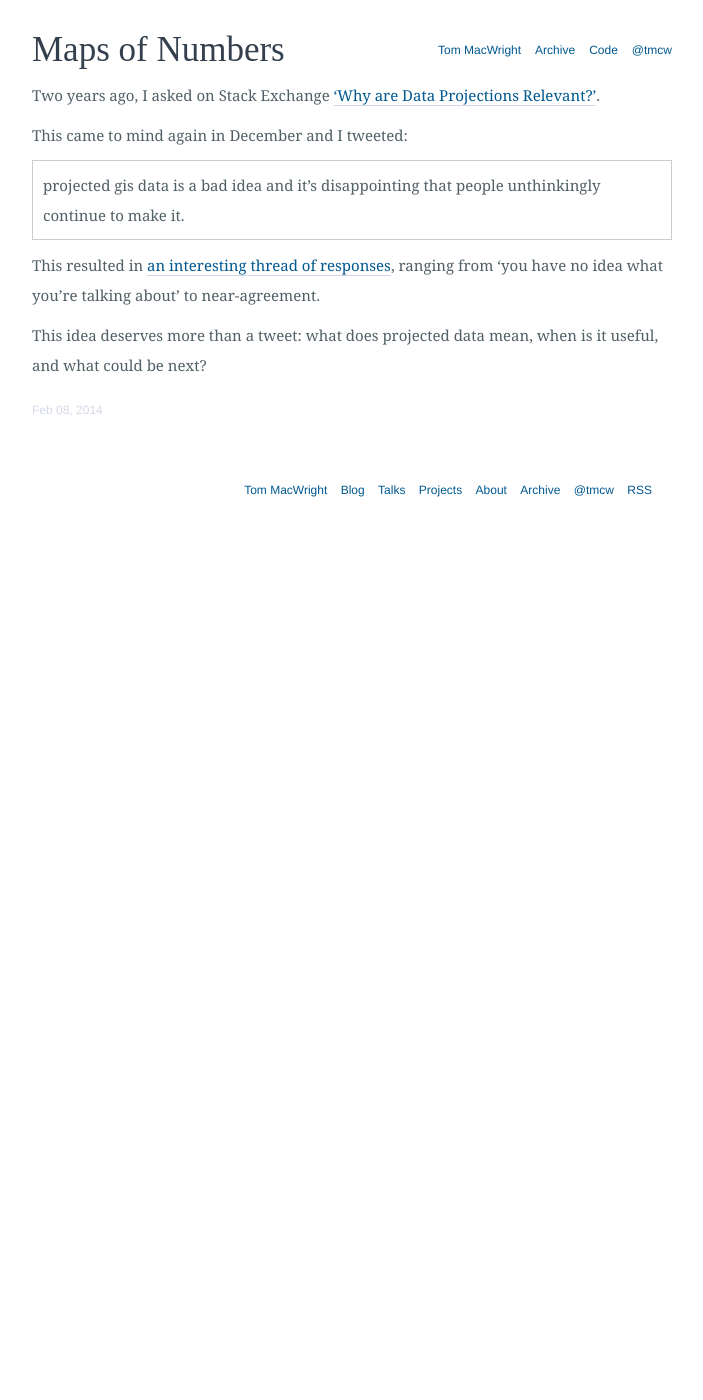
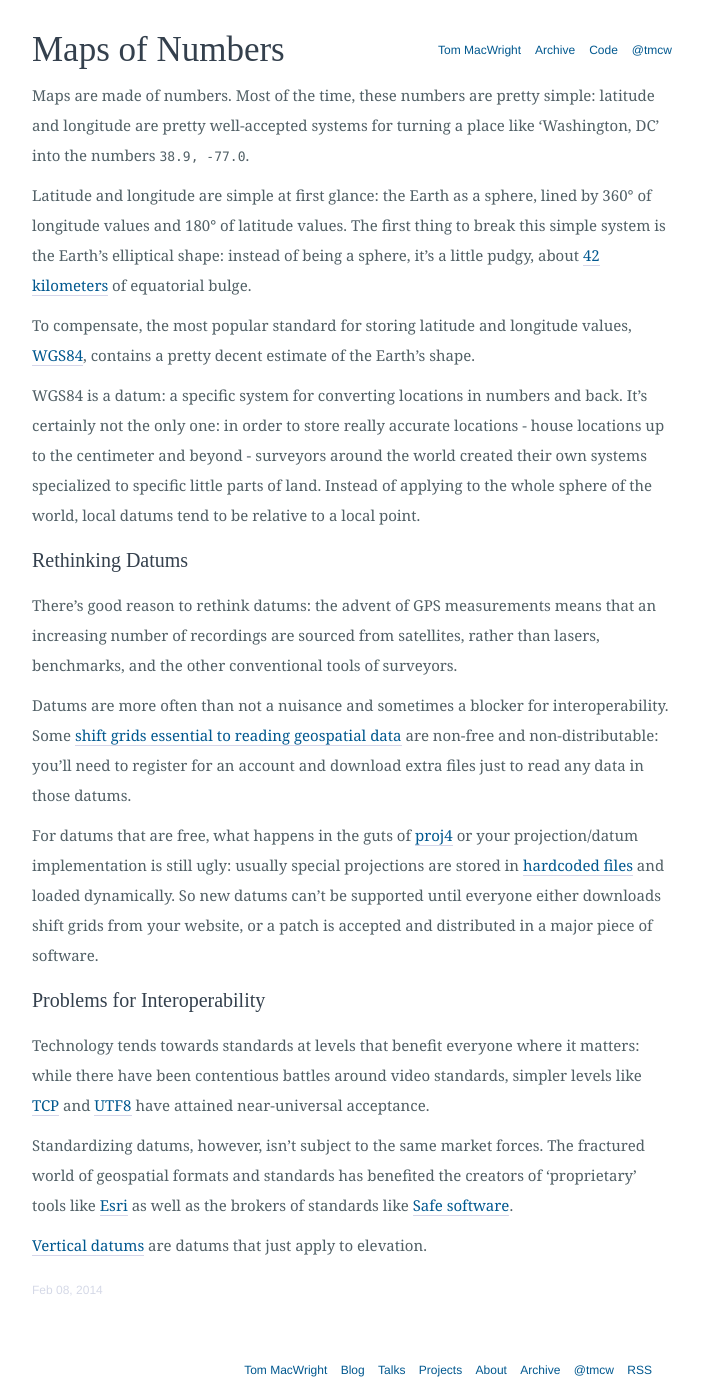
Before and after one commit to konklone/tmcw.github.com, a Jekyll site: the page built from _posts/2014-02-08-maps-of-numbers.md, in a window 1280 px wide. Shown: the whole page, without its empty margins (288-991 px from the left). Built offline with Jekyll 4.4.1, drawn with Linux system fonts in a browser that asks for light colours; Markdown is read by kramdown in place of the engine named in the settings; comment, search, counter and statistics services are not loaded; before the commit the page ends 900 px from its top, so only the background shows below that.

Commit message:
Revisions

```diff
--- a/_posts/2014-02-08-maps-of-numbers.md
+++ b/_posts/2014-02-08-maps-of-numbers.md
@@ -3,17 +3,59 @@ layout: post
 title: Maps of Numbers
 categories:
 - blog
-published: true
 ---
 
-Two years ago, I asked on Stack Exchange ['Why are Data Projections Relevant?'](http://gis.stackexchange.com/questions/16251/why-are-data-projections-relevant).
+Maps are made of numbers. Most of the time, these numbers are pretty simple:
+latitude and longitude are pretty well-accepted systems for turning a place
+like 'Washington, DC' into the numbers `38.9, -77.0`.
 
-This came to mind again in December and I tweeted:
+Latitude and longitude are simple at first glance: the Earth as a sphere, lined by 360°
+of longitude values and 180° of latitude values. The first thing to break this
+simple system is the Earth's elliptical shape: instead of being a sphere,
+it's a little pudgy, about [42 kilometers](http://en.wikipedia.org/wiki/Equatorial_bulge)
+of equatorial bulge.
 
-> projected gis data is a bad idea and it's disappointing that people unthinkingly continue to make it.
+To compensate, the most popular standard for storing latitude and longitude
+values, [WGS84](http://en.wikipedia.org/wiki/World_Geodetic_System), contains
+a pretty decent estimate of the Earth's shape.
 
-This resulted in [an interesting thread of responses](https://twitter.com/tmcw/status/414904996296019968),
-ranging from 'you have no idea what you're talking about' to near-agreement.
+WGS84 is a datum: a specific system for converting locations in numbers and
+back. It's certainly not the only one: in order to store really accurate
+locations - house locations up to the centimeter and beyond - surveyors
+around the world created their own systems specialized to specific little
+parts of land. Instead of applying to the whole sphere of the world,
+local datums tend to be relative to a local point.
 
-This idea deserves more than a tweet: what does projected data mean, when is it
-useful, and what could be next?
+## Rethinking Datums
+
+There's good reason to rethink datums: the advent of GPS measurements means
+that an increasing number of recordings are sourced from satellites, rather than
+lasers, benchmarks, and the other conventional tools of surveyors.
+
+Datums are more often than not a nuisance and sometimes a blocker for
+interoperability. Some [shift grids essential to reading geospatial data](http://trac.osgeo.org/proj/wiki/NonFreeGrids)
+are non-free and non-distributable: you'll need to register for an account
+and download extra files just to read any data in those datums.
+
+For datums that are free, what happens in the guts of [proj4](http://trac.osgeo.org/proj/)
+or your projection/datum implementation is still ugly: usually special projections
+are stored in [hardcoded files](http://svn.osgeo.org/metacrs/proj/trunk/proj/nad/) and
+loaded dynamically. So new datums can't be supported until everyone either downloads
+shift grids from your website, or a patch is accepted and distributed
+in a major piece of software.
+
+## Problems for Interoperability
+
+Technology tends towards standards at levels that benefit everyone where it
+matters: while there have been contentious battles around video standards,
+simpler levels like [TCP](http://en.wikipedia.org/wiki/Transmission_Control_Protocol)
+and [UTF8](http://en.wikipedia.org/wiki/UTF-8) have attained near-universal
+acceptance.
+
+Standardizing datums, however, isn't subject to the same market forces. The
+fractured world of geospatial formats and standards has benefited the creators
+of 'proprietary' tools like [Esri](http://www.esri.com/) as well as the brokers
+of standards like [Safe software](http://www.safe.com/).
+
+[Vertical datums](http://www.region2coastal.com/sandy/abfe/vertical-datum) are
+datums that just apply to elevation.
```
